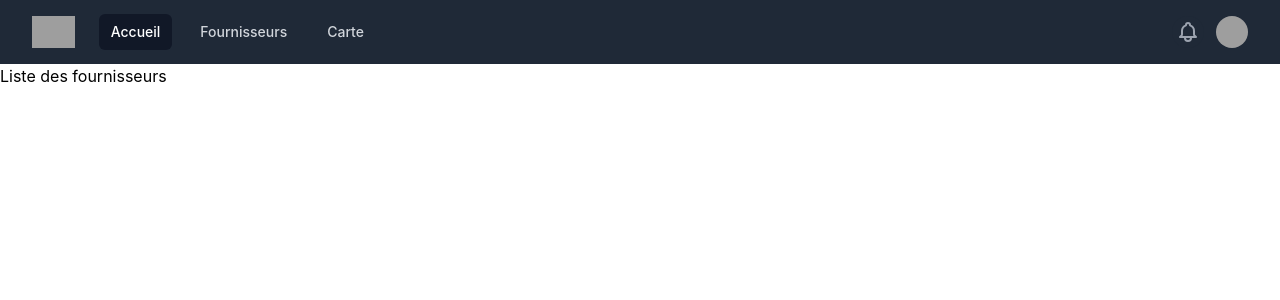
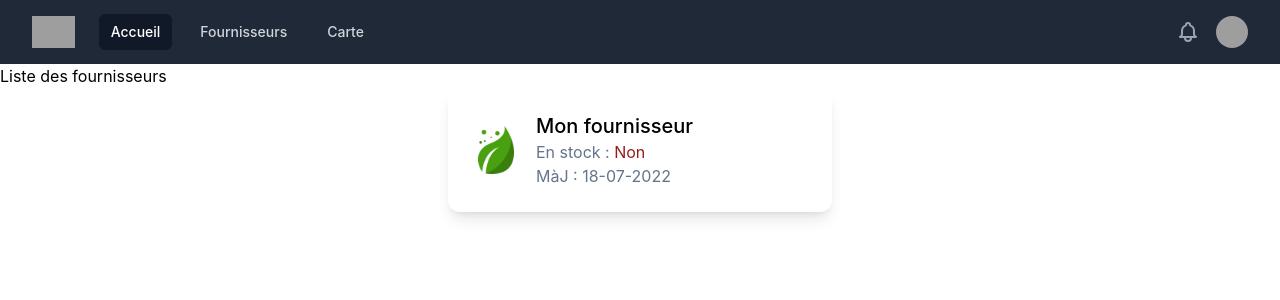
Before and after one commit to alloune/spa_react, a React (Create React App) app in the folder spiruline/: page /suppliers in a window 1280 px wide. Shown: the top 300 px of the page. Built offline with nearby package versions, Linux system fonts and the light colour scheme; grey boxes are pictures that could not be loaded.

Commit message:
Add moment to date Add png to icon Fin de l'exercice 5.1

```diff
--- a/spiruline/package.json
+++ b/spiruline/package.json
@@ -8,6 +8,7 @@
     "@testing-library/jest-dom": "^5.16.4",
     "@testing-library/react": "^13.3.0",
     "@testing-library/user-event": "^13.5.0",
+    "moment": "^2.29.4",
     "react": "^18.2.0",
     "react-dom": "^18.2.0",
     "react-router-dom": "^6.3.0",
--- a/spiruline/src/App.js
+++ b/spiruline/src/App.js
@@ -13,9 +13,10 @@ export default function App() {
     return (
         <BrowserRouter>
             <Routes>
-                <Route path="/" element={<Home/>} />
-                <Route path="/suppliers" element={<SuppliersList/>} />
-                <Route path="/map" element={<SuppliersMap/>} />
+                <Route path = "/supplier" element = {<Home/>} />
+                <Route path = "/" element = {<Home/>} />
+                <Route path = "/suppliers" element = {<SuppliersList/>} />
+                <Route path = "/map" element = {<SuppliersMap/>} />
             </Routes>
         </BrowserRouter>
     );
--- /dev/null
+++ b/spiruline/src/Supplier.js
@@ -0,0 +1,31 @@
+import React, { useState } from 'react';
+import Moment from 'moment';
+import Toto from './leaf.png'
+
+
+function Supplier() {
+    // Déclare une nouvelle variable d'état, que nous appellerons « count »
+    const [data] = React.useState({
+        name: 'Mon fournisseur',
+        status: false, // est ce qu'il y a du stock
+        checkedAt: new Date() // date de la dernière mise à jour du stock
+    })
+    const formatedDate =  Moment().format('DD-MM-YYYY');
+    return(
+        <div>
+            <div className="p-6 max-w-sm mx-auto bg-white rounded-xl shadow-lg flex items-center space-x-4">
+                <div className="shrink-0">
+                    <img className="h-12 w-12" src={ Toto } alt="ChitChat Logo"/>
+                </div>
+                <div>
+                    <div className="text-xl font-medium text-black">{ data.name }</div>
+                    <p className="text-slate-500">En stock : <span class = {  data.status ? 'text-green-400' : 'text-red-800' }>{ data.status ? 'Oui' : 'Non' }</span></p>
+                    <p className="text-slate-500">MàJ : { formatedDate }</p>
+                </div>
+            </div>
+
+        </div>
+    )
+}
+
+export default Supplier
--- a/spiruline/src/SuppliersList.js
+++ b/spiruline/src/SuppliersList.js
@@ -1,10 +1,12 @@
 import Nav from "./Nav";
+import Supplier from "./Supplier";
 
 function SuppliersList() {
     return (
         <div>
             <Nav/>
             <h1>Liste des fournisseurs</h1>
+            <Supplier></Supplier>
         </div>
     )
 }
```
Also changed, not shown: spiruline/src/leaf.png (added), 1 other file (tests, documents, lock files or other folders).
